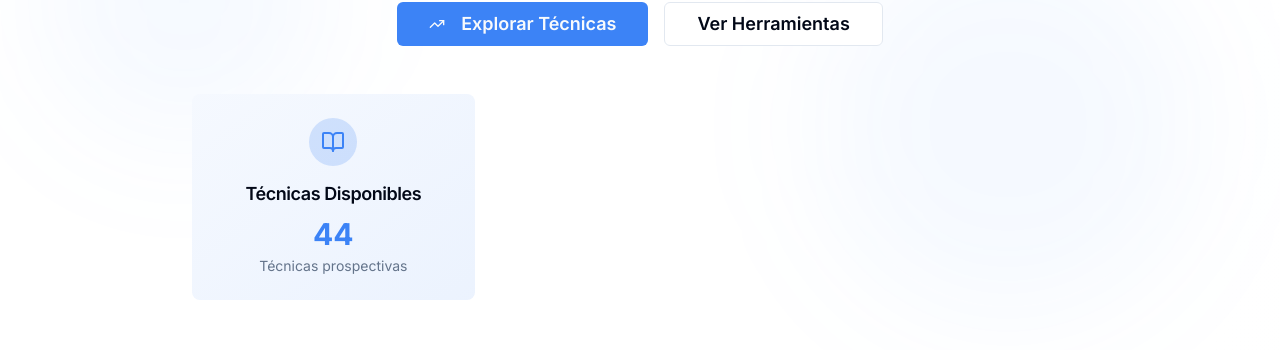
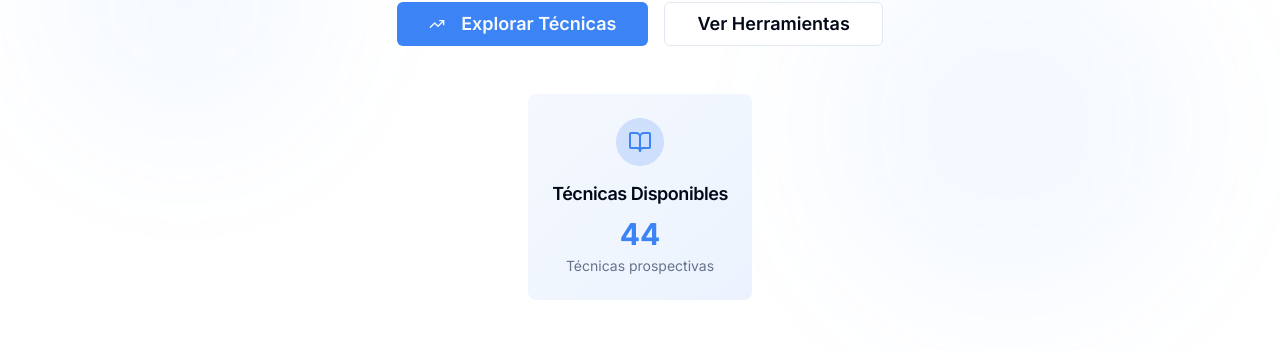
Before and after one commit to Plataforma-Prospectiva/foresight-hub-navigator-45, a React (Vite) app: page / in a window 1280 px wide. Shown: the part 303-653 px from the top of the page. Built offline with nearby package versions, Linux system fonts and the light colour scheme; no server answers; the database is empty.

Commit message:
Centrar tarjeta de técnicas
Centra la tarjeta de técnicas disponibles en la página principal.
-edited src/pages/Index.tsx

```diff
--- a/src/pages/Index.tsx
+++ b/src/pages/Index.tsx
@@ -92,7 +92,7 @@ const IndexContent = () => {
             </div>
 
             {/* Stats Cards */}
-            <div className="grid grid-cols-1 md:grid-cols-3 gap-6 max-w-4xl mx-auto animate-slide-up">
+            <div className="flex justify-center max-w-4xl mx-auto animate-slide-up">
               <Card className="hover-lift shadow-elegant border-0 bg-gradient-to-br from-primary/5 to-primary/10">
                 <CardHeader className="text-center pb-2">
                   <div className="w-12 h-12 mx-auto bg-primary/20 rounded-full flex items-center justify-center mb-2">
```
